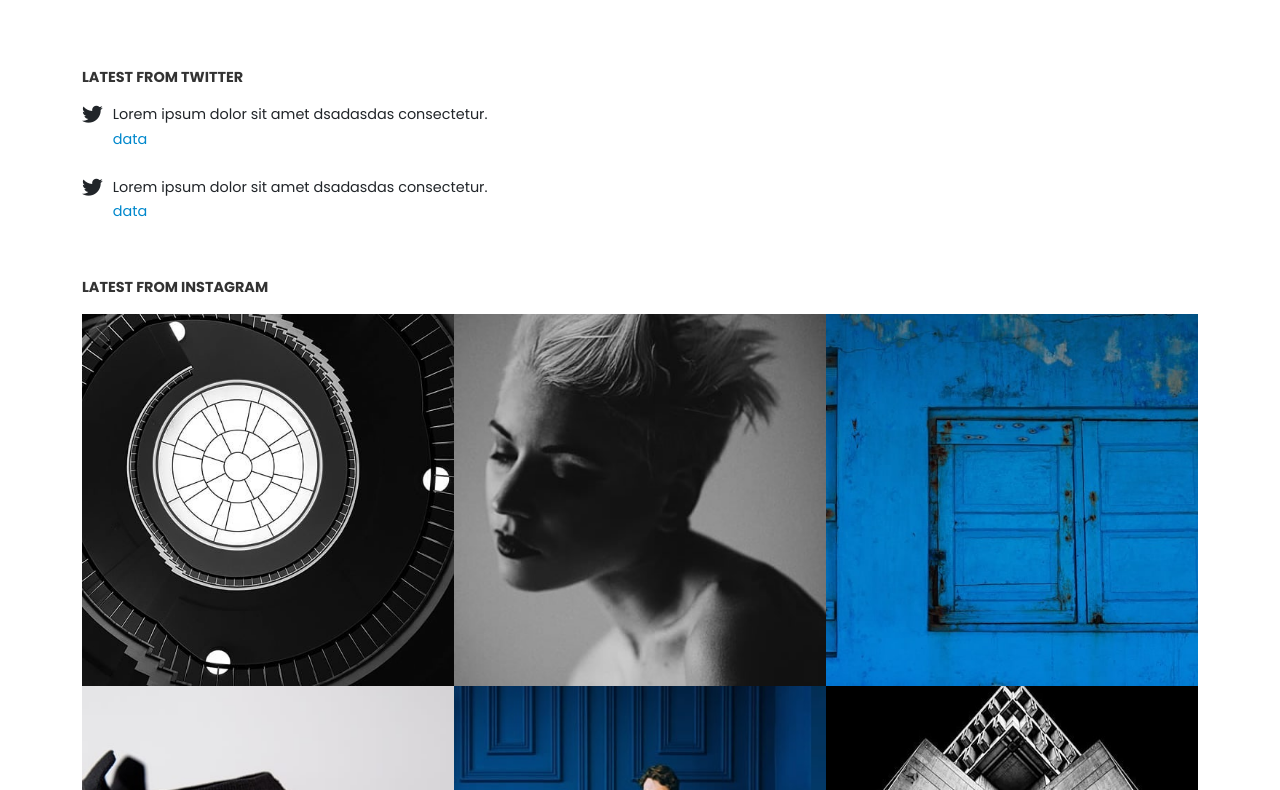
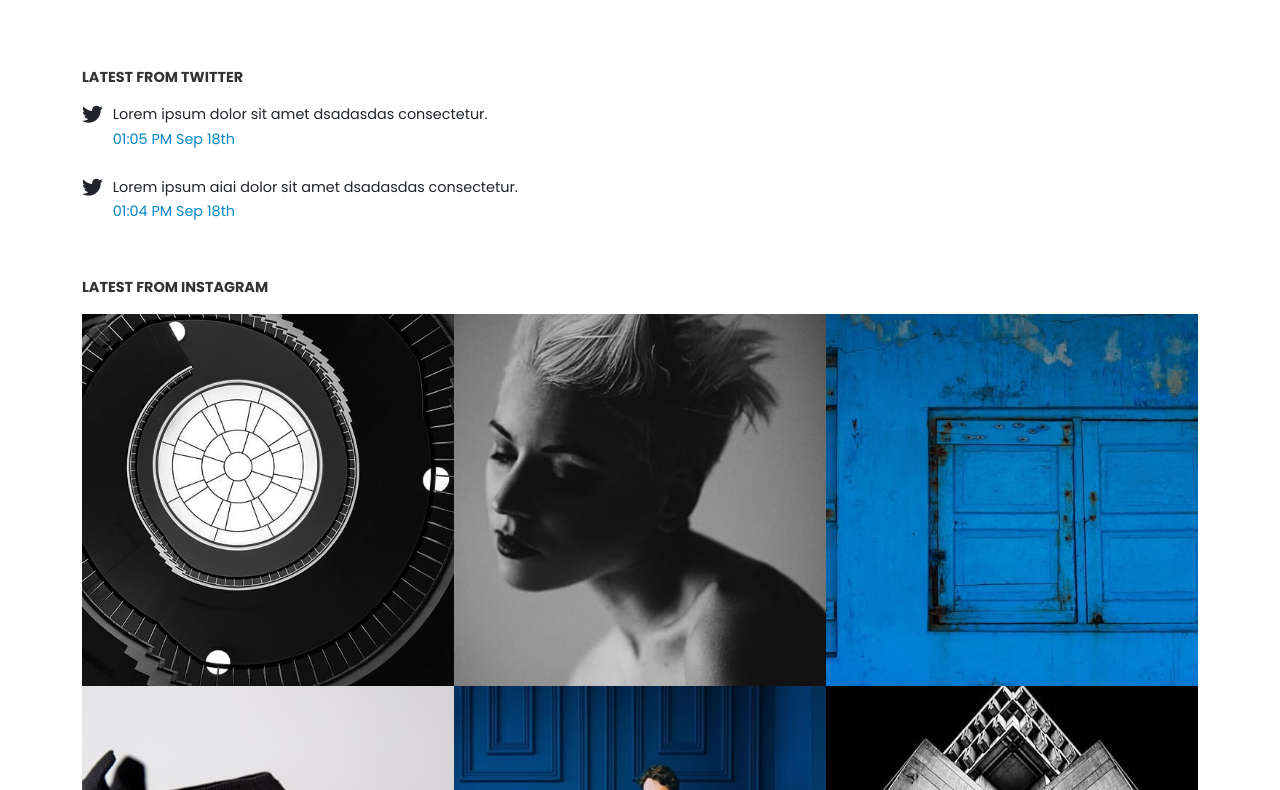
Before and after one commit to RiccardoLoPresti/proj-html-vuejs, a Vue app: page / in a window 1280 px wide. Shown: the part 6170-6960 px from the top of the page. Built offline with nearby package versions, Linux system fonts and the light colour scheme.

Commit message:
[add] comment app main

```diff
--- a/src/components/AppMain.vue
+++ b/src/components/AppMain.vue
@@ -38,6 +38,16 @@ export default {
                     cat:'travel',
                     url:'#'
                 },
+            ],
+            twitterPosts:[
+                {
+                    text:'Lorem ipsum dolor sit amet dsadasdas consectetur.',
+                    data:'01:05 PM Sep 18th',
+                },
+                {
+                    text:'Lorem ipsum aiai dolor sit amet dsadasdas consectetur.',
+                    data:'01:04 PM Sep 18th',
+                }
             ]
         }
     }
@@ -50,67 +60,74 @@ export default {
         <div class="container h-100">
             <div class="row h-100">
 
+                <!--MAIN POSTS-->
                 <div class="col-xxl-9">
 
+                    <!--POSTCARDS-->
                     <PostCards/>
+
+                    <!--PAGINAZIONE-->
                     <Pagination/>
 
                 </div>
+                <!--/MAIN POSTS-->
 
+                <!--ASIDE POSTS-->
                 <div class="col-xxl-3">
 
+                    <!--TWITTER POSTS-->
                     <div class="twitter">
+
                         <h3>latest from twitter</h3>
 
-                        <div class="latest d-flex">
+                        <div v-for="twitterPost in twitterPosts" :key="twitterPost" class="latest d-flex">
 
                             <i class="fa-brands fa-twitter"></i>
 
                             <div class="text">
-                                <p class="m-0">Lorem ipsum dolor sit amet dsadasdas consectetur.</p>
+                                <p class="m-0">{{twitterPost.text}}</p>
                                 <div class="data">
-                                    <p>data</p>
-                                </div>
-                            </div>
-
-                        </div>
-                        <div class="latest d-flex">
-
-                            <i class="fa-brands fa-twitter"></i>
-
-                            <div class="text">
-                                <p class="m-0">Lorem ipsum dolor sit amet dsadasdas consectetur.</p>
-                                <div class="data">
-                                    <p>data</p>
+                                    <p>{{twitterPost.data}}</p>
                                 </div>
                             </div>
 
                         </div>
 
                     </div>
+                    <!--/TWITTER POSTS-->
 
+                    <!--INSTAGRAM POSTS-->
                     <div class="instagram">
-                        <h3>latest from instagram</h3>
-                        <div  v-for="el in store.insta" :key="el" class="box-insta">
 
-                            <Collage :typeInsta="el.img"/>
+                        <a href="#">
+                            <h3>latest from instagram</h3>
 
-                        </div>
+                            <div  v-for="el in store.insta" :key="el" class="box-insta">
 
+                                <!--PASSO COME PROPS AL COLLAGE GLI ELEMENTI INSTA-->
+                                <Collage :typeInsta="el.img"/>
+
+                            </div>
+                        </a>
 
                     </div>
+                    <!--/INSTAGRAM POSTS-->
 
+                    <!--TAGS-->
                     <div class="tags">
                         <h3>tags</h3>
                         <div v-for="tag in tags" :key="tag" class="pills">
                             <a :href="tag.url">{{tag.cat}}</a>
                         </div>
                     </div>
+                    <!--/TAGS-->
 
+                    <!--FACEBOOK POST-->
                     <div class="facebook pb-5">
                         <h3>find us on facebook</h3>
                         <a href="#">Okler Themes</a>
                     </div>
+                    <!--/FACEBOOK POST-->
 
                 </div>
 
@@ -151,6 +168,7 @@ export default {
     }
     .instagram{
         padding-top: 30px;
+        cursor: pointer;
     }
     .tags{
         padding-bottom: 100px;
```
